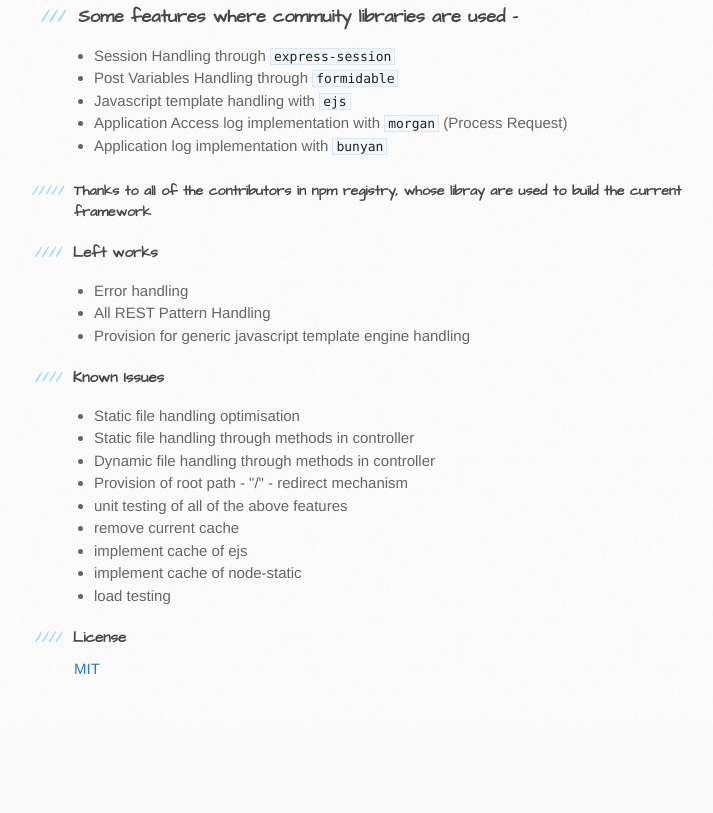
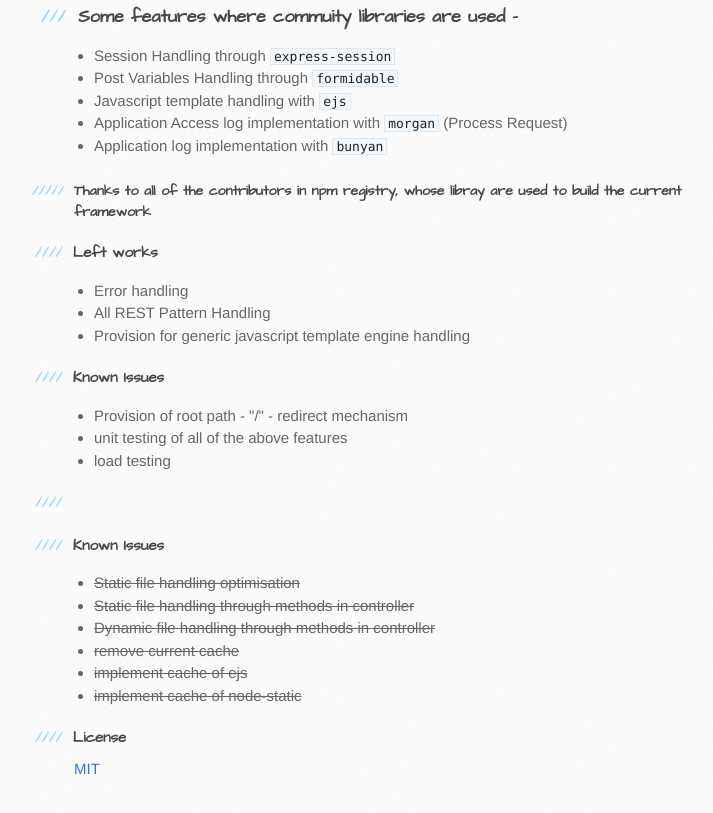
Before and after one commit to piyasde/minimalweb, a plain HTML site: page index.html in a window 1280 px wide. Shown: the part 4506-5319 px from the top of the page, without its empty margins (96-809 px from the left). Before the commit the page ends 5229 px from the top, so only its background shows below. Drawn offline with Linux system fonts and the light colour scheme.

Commit message:
Update index.html

```diff
--- a/index.html
+++ b/index.html
@@ -197,18 +197,25 @@ minimalweb.spawn(<span class="pl-s1"><span class="pl-pds">"</span>127.0.0.1<span
 <h4>
 <a id="known-issues" class="anchor" href="#known-issues" aria-hidden="true"><span class="octicon octicon-link"></span></a>Known Issues</h4>
 <ul>
-<li>  Static file handling optimisation </li>
-<li>  Static file handling through methods in controller </li>
-<li>  Dynamic file handling through methods in controller </li>
 <li>  Provision of root path - "/" - redirect mechanism </li>
 <li>  unit testing of all of the above features </li>
-<li>  remove current cache </li>
-<li>  implement cache of ejs </li>
-<li>  implement cache of node-static </li>
 <li>  load testing </li>
 </ul>
 
 <h4>
+<h4>
+<a id="version018-changes" class="anchor" href="#version018-changes" aria-hidden="true"><span class="octicon octicon-link"></span></a>Known Issues</h4>
+<ul>
+<li><del>  Static file handling optimisation </del></li>
+<li><del>  Static file handling through methods in controller </del></li>
+<li><del>  Dynamic file handling through methods in controller </del></li>
+<li><del>  remove current cache </del></li>
+<li><del>  implement cache of ejs </del></li>
+<li><del>  implement cache of node-static </del></li>
+</ul>
+
+<h4>
+
 <a id="license" class="anchor" href="#license" aria-hidden="true"><span class="octicon octicon-link"></span></a>License</h4>
 
 <p><a href="https://github.com/piyasde/minimalweb/blob/master/LICENSE">MIT</a></p>
```
